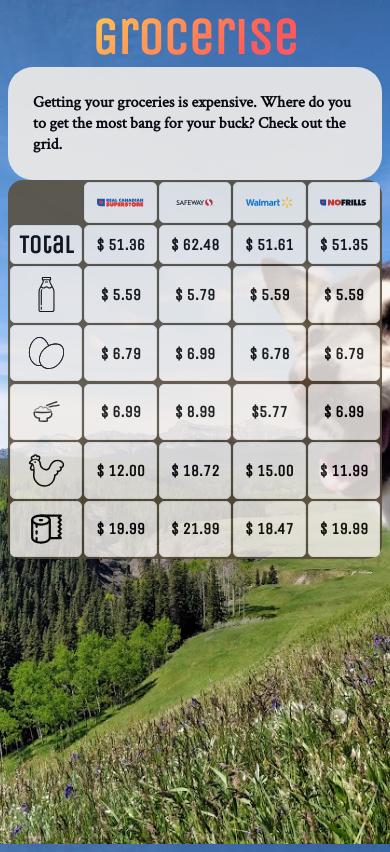
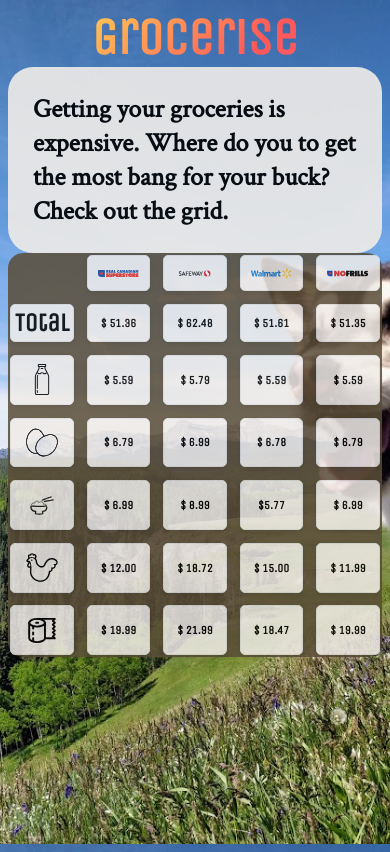
Before and after one commit to findlad/Grocerise, a plain HTML site: page index.html in a window 390 px wide. Drawn offline with nearby package versions, Linux system fonts and the light colour scheme.

Commit message:
final adjustments

```diff
--- a/index.css
+++ b/index.css
@@ -5,7 +5,7 @@
   }
 }
 
- p { display: flex; color: black; border-radius: 25px; font-family: 'Crimson Text', serif, sans-serif; font-size: 3vh;  max-width: 1000px ; opacity: 0.9 ;  background-color: #F0ECE8; padding: 25px; margin: auto; }
+ p { display: flex; color: black; border-radius: 25px; font-family: 'Crimson Text', serif, sans-serif; font-size: clamp(26px,2.5vh,3vh);  max-width: 1000px ; opacity: 0.9 ;  background-color: #F0ECE8; padding: 25px; margin: auto; }
 
 body{
   background:#F0ECE8;
@@ -28,7 +28,7 @@ svg {
   display: grid;
   grid-template-columns: 1fr 1fr 1fr 1fr 1fr;
   margin: 75px;
-  gap: clamp(10px, 2.5vh, 3vh); /* Gap between grid items */
+  gap: clamp(1vh, 1.5vh, 3vh); /* Gap between grid items */
   max-width: 1000px; /* Limit the maximum width of the grid */
   margin: auto; /* Center the grid horizontally */
   padding: 25px;
@@ -50,7 +50,7 @@ svg {
   text-align: center;
   justify-content: center;
   align-items: center;
-  font-size: clamp(16px, 2.5vw, 3vw);
+  font-size: clamp(2.5vw, 3vw, 36px);
 }
 
 .grid-title {
@@ -77,7 +77,7 @@ svg {
 @media (max-width: 600px) {
   .grid_container {
     grid-template-columns: 1fr 1fr 1fr 1fr 1fr;
-    gap: 0.25vh; /* Adjust gap to be smaller */
+    /* gap: 0.25vh; Adjust gap to be smaller */
     padding: 0.25vh; /* Reduce padding */
     max-width: 100%; /* Make it 100% of the viewport width */
   }
@@ -95,10 +95,6 @@ svg {
     justify-content: center;
     align-items: center;
     /* font-size: 16px; */
-  }
-
-  p {
-    font-size: 16px;
   }
 
   .grid-title {
```
